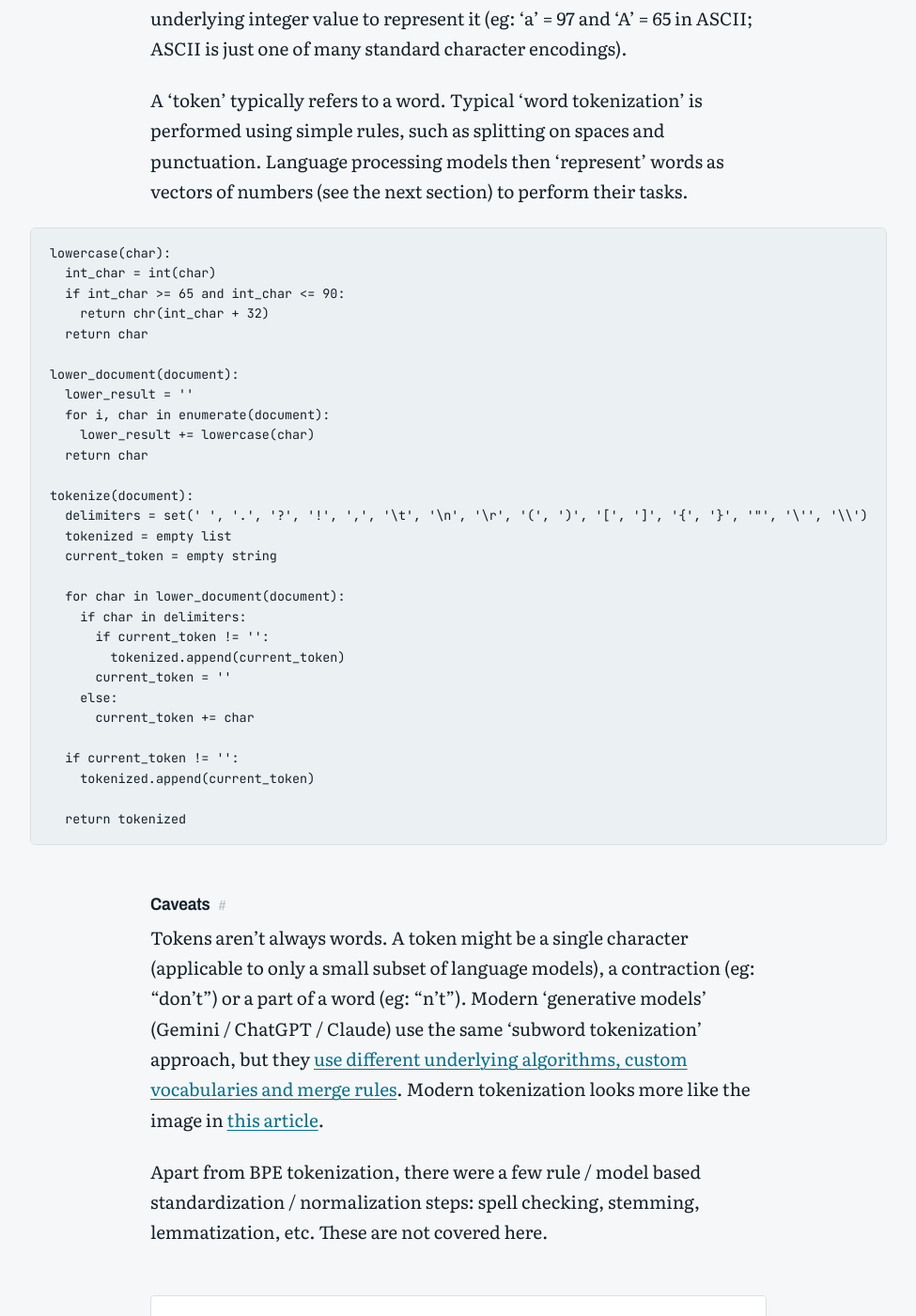
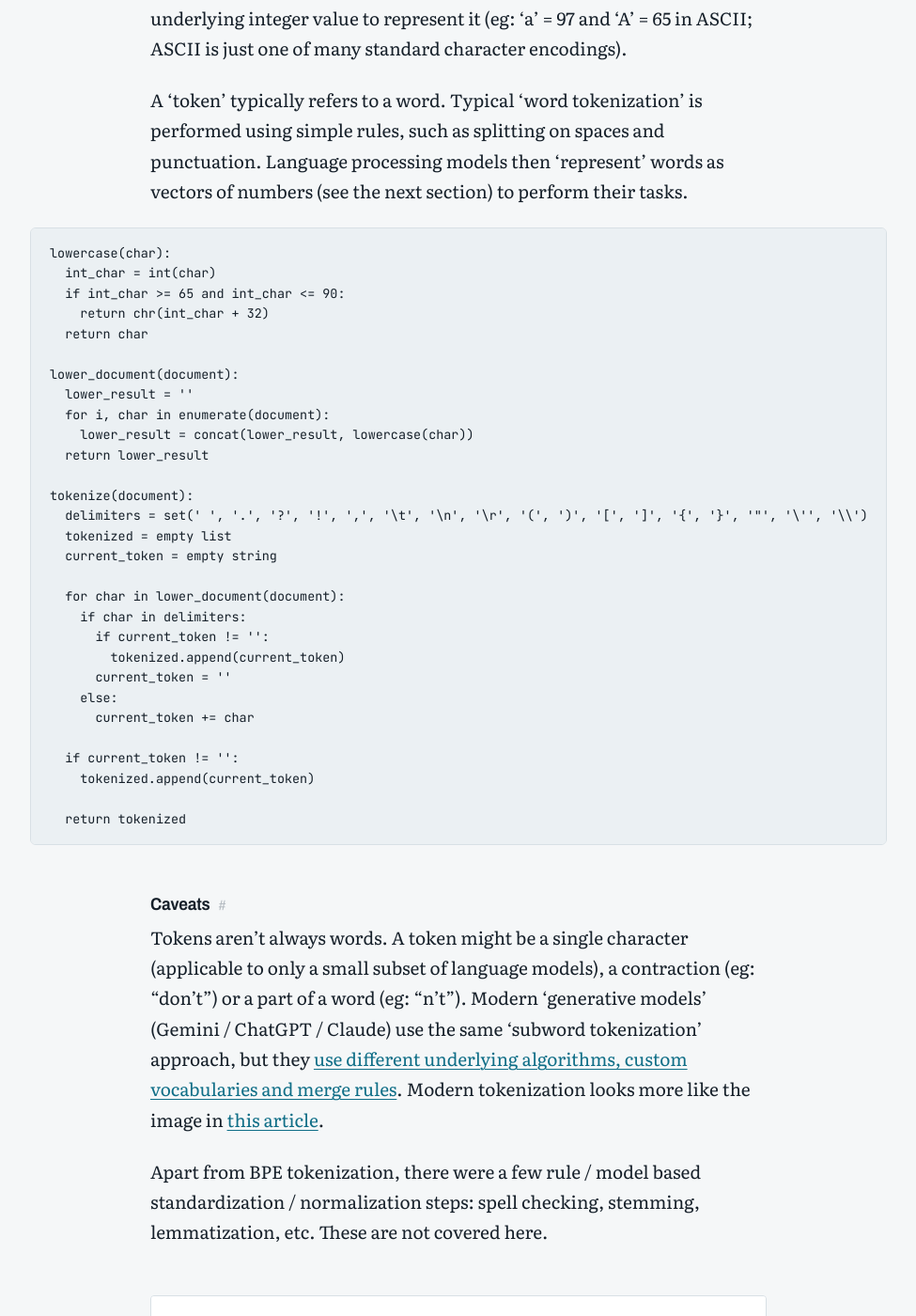
Before and after one commit to SNaveenMathew/stat_ml_blog, a Jekyll site: the page built from _posts/2026-11-17-NLP-from-Scratch.md, in a window 1280 px wide and 1400 px high, scrolled down 2020 px. Shown: the whole window at 94% size, without its empty margins (152-1127 px from the left). Built offline with Jekyll 4.4.1, drawn with Linux system fonts in a browser that asks for light colours; comment, search, counter and statistics services are not loaded.

Commit message:
fix: correct return value in lower_document function for proper string concatenation

```diff
--- a/_posts/2026-11-17-NLP-from-Scratch.md
+++ b/_posts/2026-11-17-NLP-from-Scratch.md
@@ -43,8 +43,8 @@ lowercase(char):
 lower_document(document):
   lower_result = ''
   for i, char in enumerate(document):
-    lower_result += lowercase(char)
-  return char
+    lower_result = concat(lower_result, lowercase(char))
+  return lower_result
 
 tokenize(document):
   delimiters = set(' ', '.', '?', '!', ',', '\t', '\n', '\r', '(', ')', '[', ']', '{', '}', '"', '\'', '\\')
```
